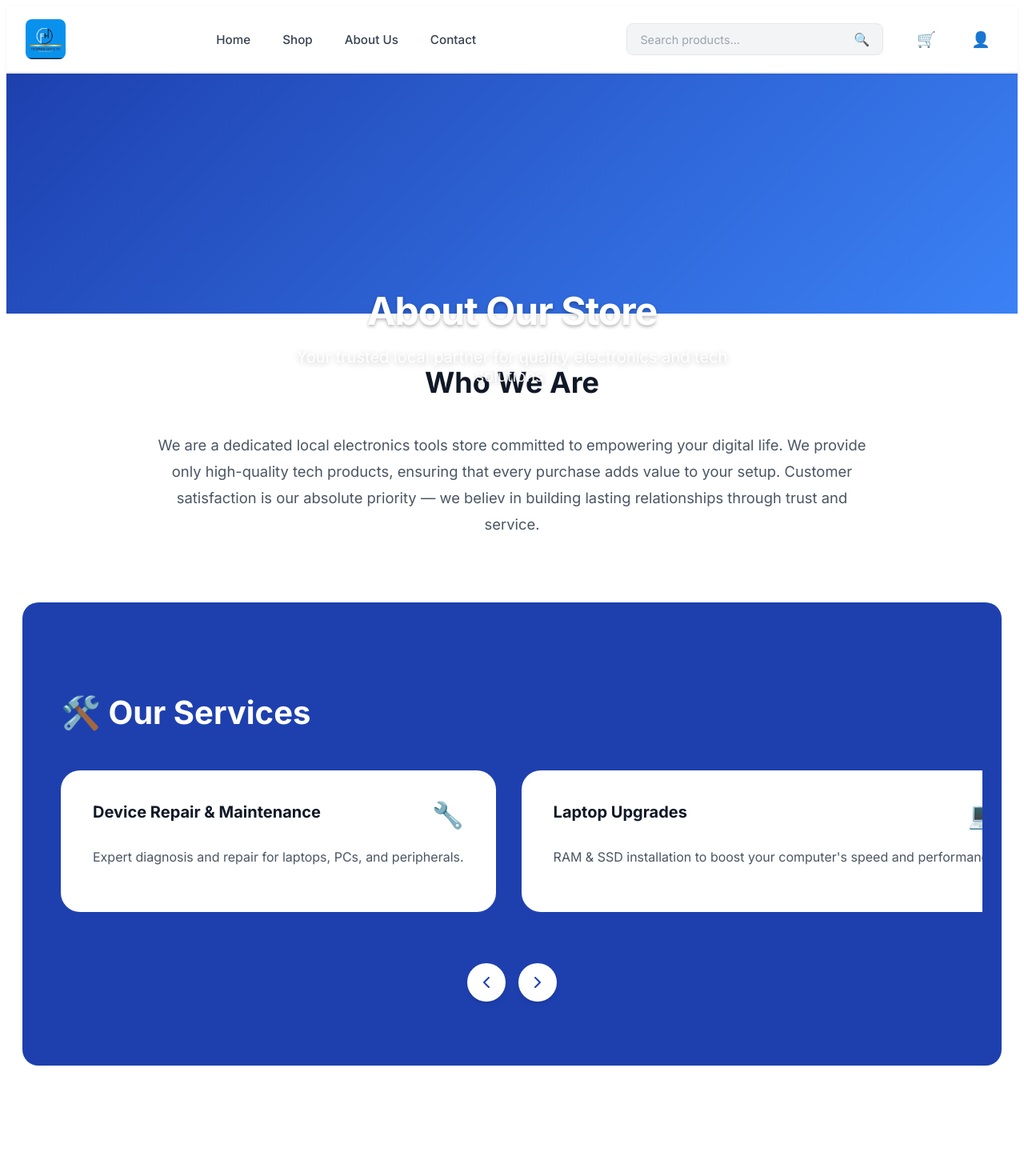
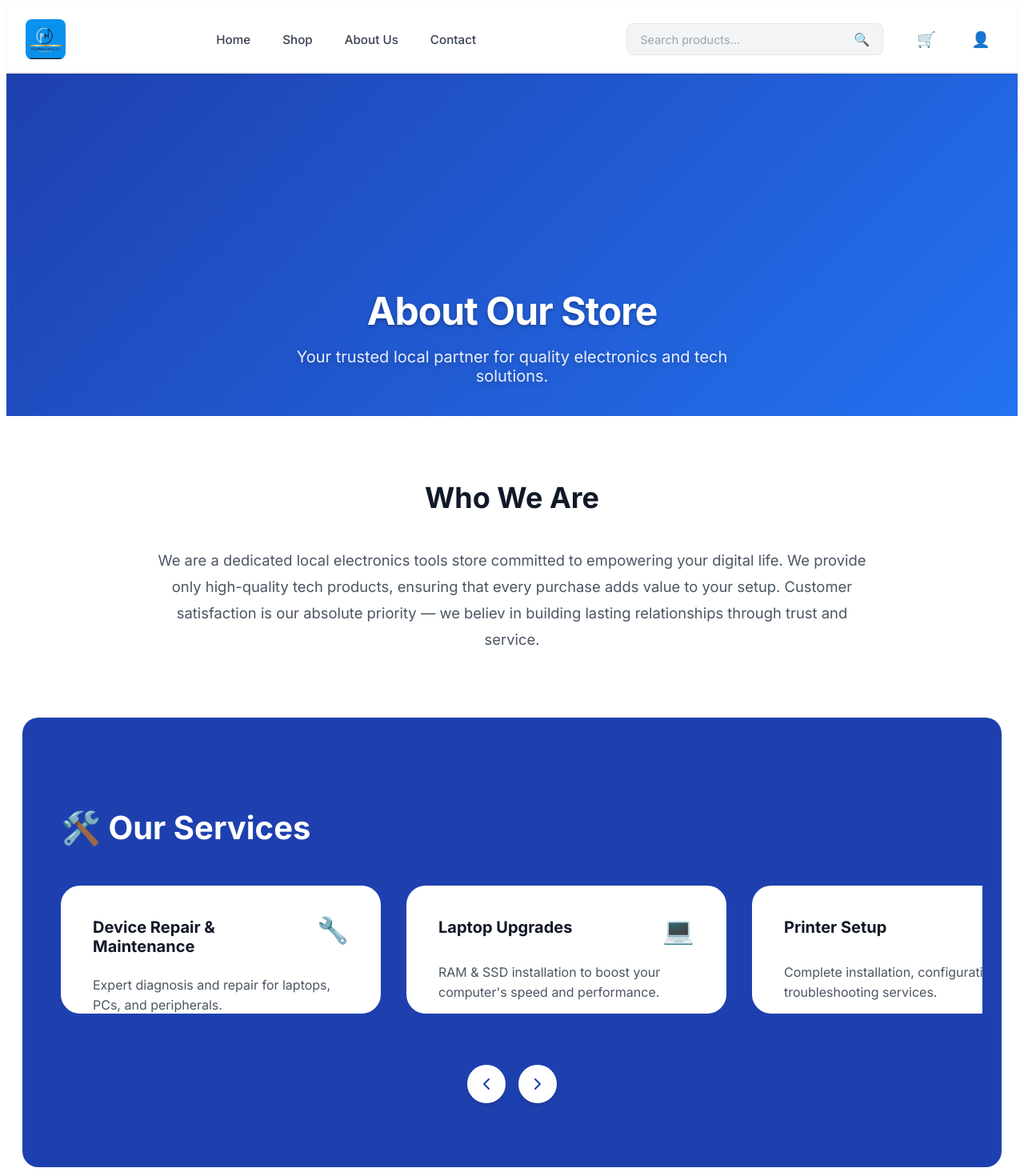
Before and after one commit to NadiaHirwa/FH-ecommerce, a React (Vite) app in the folder electronics-shop-frontend/: page /about in a window 1280 px wide. Shown: the top 1470 px of the page at 80% size. Built offline with nearby package versions, Linux system fonts and the light colour scheme.

Commit message:
about us updates

```diff
--- a/electronics-shop-frontend/src/pages/AboutUs/AboutUs.css
+++ b/electronics-shop-frontend/src/pages/AboutUs/AboutUs.css
@@ -13,14 +13,15 @@
 
 /* 1️⃣ Hero Section */
 .about-hero {
-  background: linear-gradient(135deg, #1e40af 0%, #3b82f6 100%);
+  background: linear-gradient(135deg, #1e40af 0%, #2372f1 100%);
   height: 300px;
   display: flex;
   align-items: center;
   justify-content: center;
   text-align: center;
   color: white;
-  margin-bottom: 4rem;
+  margin-bottom: 5rem;
+  padding: 4rem 1.5rem;
 }
 
 .hero-content h1 {
@@ -113,8 +114,10 @@ h2 {
   border-radius: 1.5rem;
   color: #1f2937;
   transition: transform 0.2s ease, box-shadow 0.2s ease;
-  height: 100%;
+  height: 80px;
+  max-height: 90%;
   border: none;
+  width: 30px;
   min-width: 320px;
   flex: 0 0 auto;
 }
@@ -321,7 +324,7 @@ h2 {
 .btn {
   display: inline-flex;
   align-items: center;
-  padding: 0.75rem 1.5rem;
+  padding: 0.5rem 1rem;
   border-radius: 0.5rem;
   font-weight: 600;
   text-decoration: none;
--- a/electronics-shop-frontend/src/pages/AboutUs/AboutUs.tsx
+++ b/electronics-shop-frontend/src/pages/AboutUs/AboutUs.tsx
@@ -162,7 +162,7 @@ const AboutUs: React.FC = () => {
           <h2>Need help choosing the right product?</h2>
           <p>Contact us today! Our team is ready to assist you.</p>
           <div className="cta-buttons">
-            <a href="https://wa.me/" target="_blank" rel="noopener noreferrer" className="btn btn-whatsapp-solid">
+            <a href="https://wa.me/250786729568" target="_blank" rel="noopener noreferrer" className="btn btn-whatsapp-solid">
               WhatsApp Us 📲
             </a>
             <a href="tel:+250786729568" className="btn btn-call-solid">
```
Also changed, not shown: electronics-shop-frontend/src/pages/ContactUs/ContactUs.css (line endings or trailing spaces), electronics-shop-frontend/src/pages/ContactUs/ContactUs.tsx (line endings or trailing spaces).
